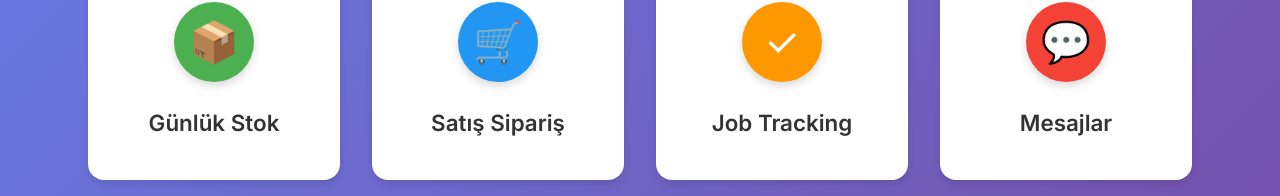
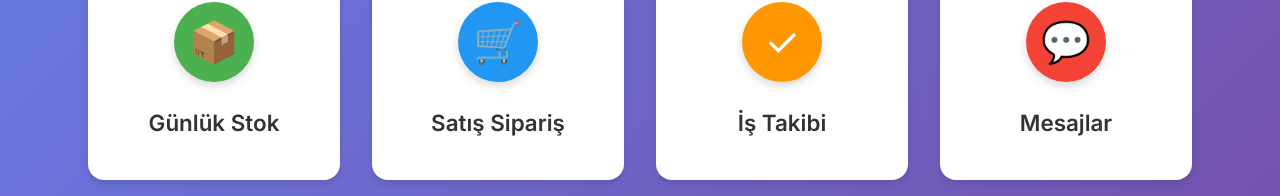
Before and after one commit to berkeparlat/ecocell, a React (Vite) app: page /main-menu in a window 1280 px wide. Shown: the part 290-486 px from the top of the page. Built offline with nearby package versions, Linux system fonts and the light colour scheme; no server answers; the database is empty; sample sign-in values are in the browser's storage.

Commit message:
feat: add job tracking route and spa rewrites

```diff
--- a/src/App.jsx
+++ b/src/App.jsx
@@ -50,13 +50,14 @@ function AppContent() {
           }
         />
         <Route
-          path="/dashboard"
+          path="/job-tracking"
           element={
             <ProtectedRoute>
               <Dashboard />
             </ProtectedRoute>
           }
         />
+        <Route path="/dashboard" element={<Navigate to="/job-tracking" replace />} />
         <Route
           path="/daily-stock"
           element={
--- a/src/components/tasks/TaskTable.jsx
+++ b/src/components/tasks/TaskTable.jsx
@@ -122,7 +122,7 @@ const TaskTable = () => {
     <div className="task-table-container">
       <div className="table-header">
         <div className="table-title">
-          <h2>İş Takip Sistemi</h2>
+          <h2>Job Tracking</h2>
           <span className="task-count">{sortedTasks.length} iş</span>
         </div>
 
--- a/src/pages/MainMenu/MainMenu.jsx
+++ b/src/pages/MainMenu/MainMenu.jsx
@@ -21,9 +21,9 @@ const MainMenu = () => {
     },
     {
       id: 'work-tracking',
-      title: 'Job Tracking',
+      title: 'İş Takibi',
       icon: '✓',
-      path: '/dashboard',
+      path: '/job-tracking',
       color: '#FF9800'
     },
     {
```
Also changed, not shown: vercel.json.
